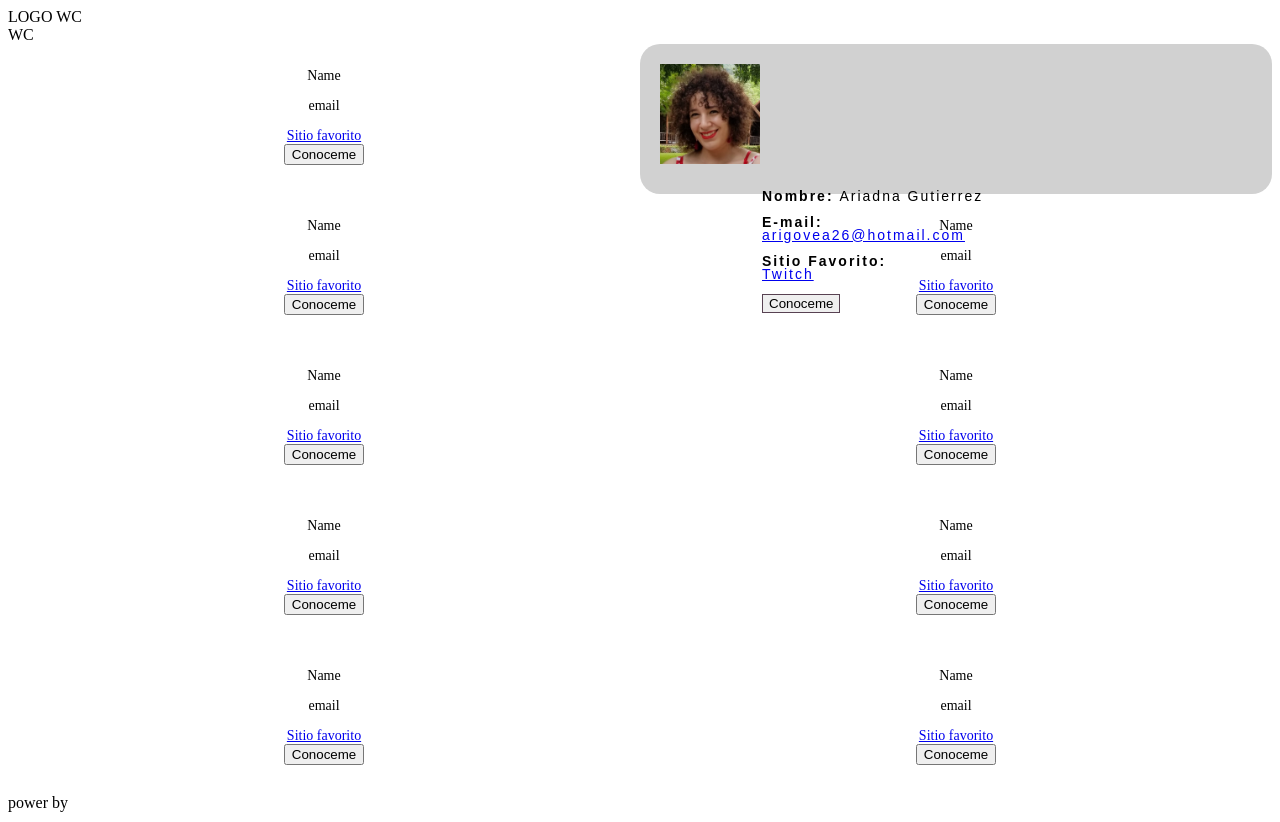
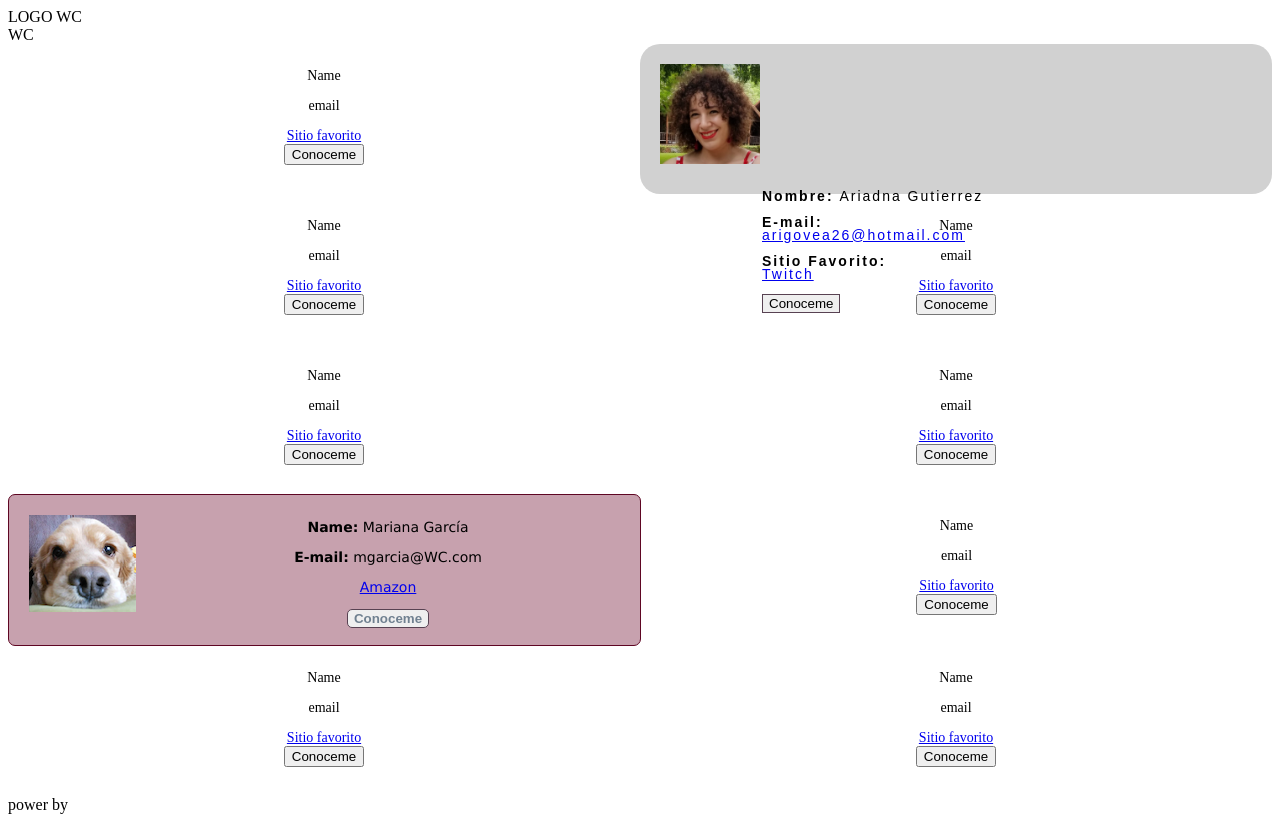
Before and after one commit to andrea7896/DirectorioWC, a plain HTML site: page index.html in a window 1280 px wide. Drawn offline with Linux system fonts and the light colour scheme.

Commit message:
Mariana primera version

```diff
--- a/index.html
+++ b/index.html
@@ -102,14 +102,16 @@
             </div>
         </div>
         <div class="wcs-column">
-            <div class="card-container">
+            <div class="card-container" id= "mgarcia7">
             <div class="card">
-                <div class="imagen"></div>
+                <div class="imagen" id="mgarcia7imagen">
+                    <img src="imagen/magg.png">
+                </div>
                 <div class="texto">
-                    <p>Name</p>
-                    <p>email</p>
-                    <a href="tusitiofavorito.com">Sitio favorito</a>
-                    <button type="button">Conoceme</button>
+                    <p><b>Name:</b> Mariana García</p>
+                    <p><b>E-mail:</b> mgarcia@WC.com</p>
+                    <p><b></b><a href="https://www.amazon.com.mx/">Amazon</a></p>
+                    <button type="button" id="mgarcia7button" onclick='alert("Haz de tu vida algo extraordinario")'><b>Conoceme</b></button>
                 </div>
             </div>
             </div>
--- a/style.css
+++ b/style.css
@@ -46,3 +46,25 @@ a {
     border: 1px solid rgb(88, 66, 82);
     margin:0px;
 }
+
+#mgarcia7{
+    font-family: 'Lucida Sans', 'Lucida Sans Regular', 'Lucida Grande', 'Lucida Sans Unicode', Geneva, Verdana, sans-serif;
+    font-size: 12px;
+    background-color: rgba(124, 34, 64, 0.425);
+    border: 1px solid rgb(94, 6, 35);
+    border-radius: 7px;
+}
+
+#mgarcia7imagen{
+    float: left;
+    display: block;
+    border-radius: 150px;
+}
+
+#mgarcia7button{
+    color: slategray;
+    border-radius: 5px;
+    border: 1px solid rgb(88, 66, 82);
+    cursor: pointer;
+
+}
```
Also changed, not shown: imagen/magg.png (added).
